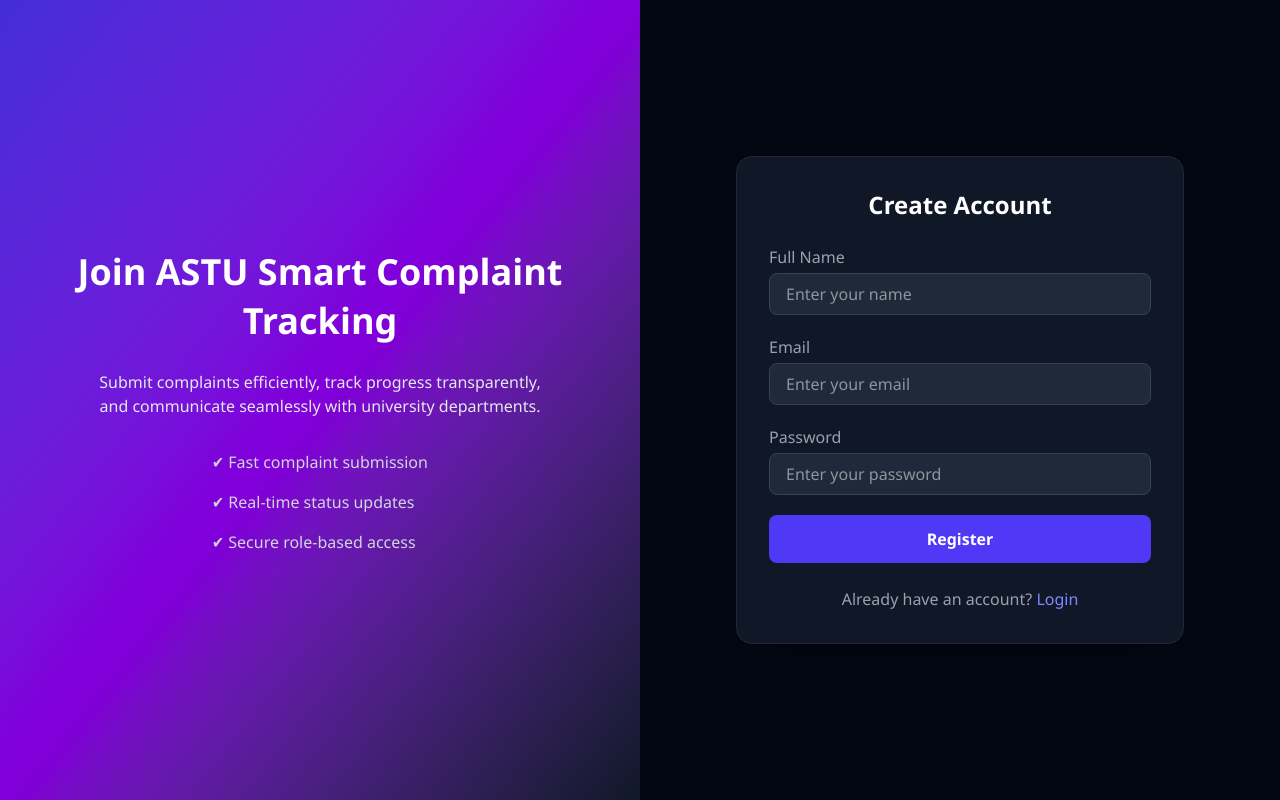
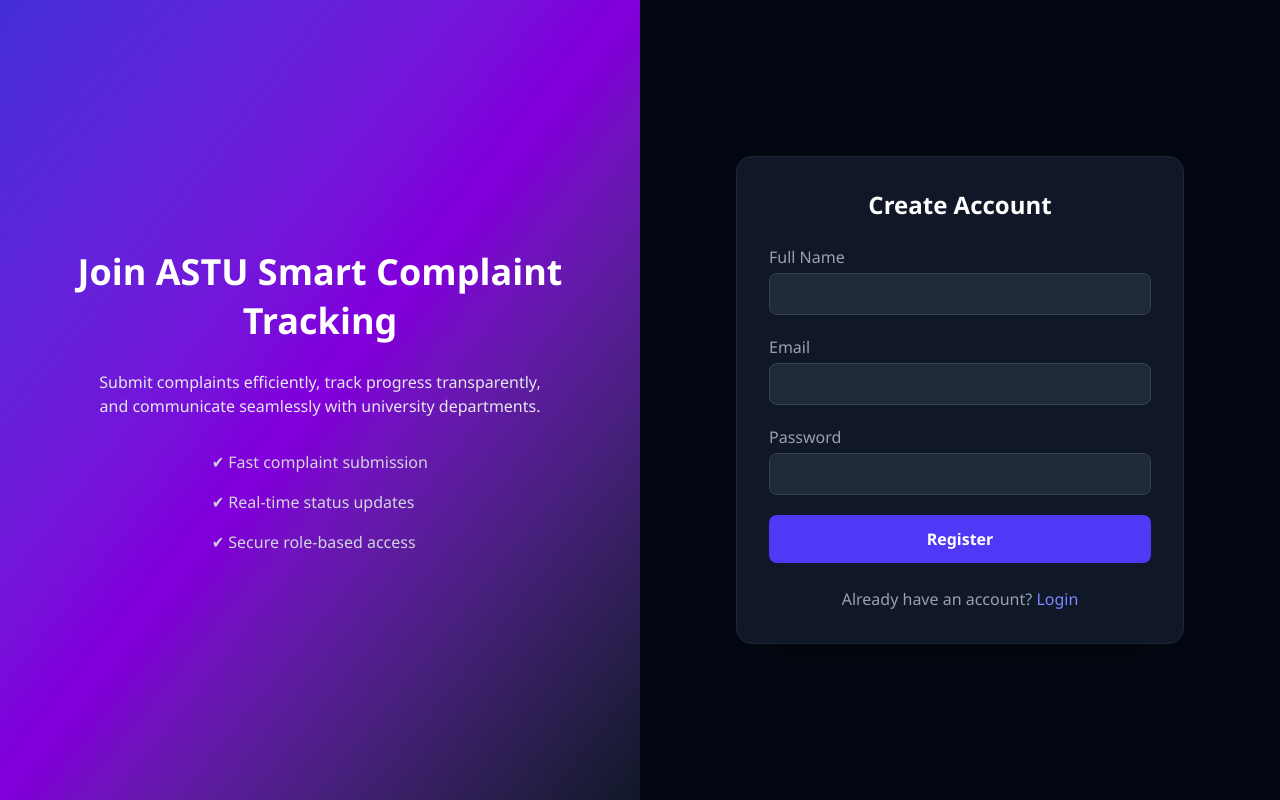
Before and after one commit to Teshome-Worku/astu-complaint-tracker, a React (Vite) app: page /register in a window 1280 px wide. Built offline with nearby package versions, Linux system fonts and the light colour scheme.

Commit message:
Implement user registration functionality with email validation and error handling

```diff
--- a/db.json
+++ b/db.json
@@ -4,5 +4,19 @@
         "name": "John Doe",
         "email": "john@example.com"
     }],
-    "complaints": []
+    "complaints": [{
+            "id": 1,
+            "userId": 1,
+            "title": "Broken Streetlight",
+            "description": "The streetlight on Main St. is broken and needs repair.",
+            "status": "Open"
+        },
+        {
+            "id": 2,
+            "userId": 1,
+            "title": "Pothole on Elm St.",
+            "description": "There is a large pothole on Elm St. that is causing issues for drivers.",
+            "status": "In Progress"
+        }
+    ]
 }
--- a/src/pages/Register.jsx
+++ b/src/pages/Register.jsx
@@ -1,9 +1,55 @@
-import { Link } from "react-router-dom";
+import { useState } from "react";
+import { useNavigate, Link } from "react-router-dom";
+import axios from "axios";
 
 function Register() {
+  const navigate = useNavigate();
+
+  const [formData, setFormData] = useState({
+    name: "",
+    email: "",
+    password: "",
+  });
+
+  const [error, setError] = useState("");
+
+  const handleChange = (e) => {
+    setFormData({
+      ...formData,
+      [e.target.name]: e.target.value,
+    });
+  };
+
+  const handleSubmit = async (e) => {
+    e.preventDefault();
+    setError("");
+
+    try {
+      // Check if email already exists
+      const res = await axios.get(
+        `http://localhost:5000/users?email=${formData.email}`
+      );
+
+      if (res.data.length > 0) {
+        setError("Email already registered");
+        return;
+      }
+
+      // Create new user with default role
+      await axios.post("http://localhost:5000/users", {
+        ...formData,
+        role: "student",
+      });
+
+      // Redirect to login
+      navigate("/login");
+    } catch (err) {
+      setError("Something went wrong");
+    }
+  };
+
   return (
     <div className="min-h-screen flex">
-
       {/* LEFT SIDE */}
       <div className="hidden md:flex w-1/2 bg-linear-to-br from-indigo-700 via-purple-700 to-gray-900 text-white flex-col justify-center items-center p-12">
         <h1 className="text-4xl font-extrabold mb-6 text-center leading-snug">
@@ -25,18 +71,23 @@
       {/* RIGHT SIDE */}
       <div className="flex w-full md:w-1/2 bg-gray-950 items-center justify-center p-8">
         <div className="w-full max-w-md bg-gray-900 border border-gray-800 rounded-2xl shadow-2xl p-8">
-
           <h2 className="text-2xl font-bold text-white mb-6 text-center">
             Create Account
           </h2>
 
-          <form className="space-y-5">
+          {error && (
+            <p className="mb-4 text-red-500 text-sm text-center">{error}</p>
+          )}
 
+          <form className="space-y-5" onSubmit={handleSubmit}>
             <div>
               <label className="block text-gray-400 mb-1">Full Name</label>
               <input
                 type="text"
-                placeholder="Enter your name"
+                name="name"
+                value={formData.name}
+                onChange={handleChange}
+                required
                 className="w-full px-4 py-2 bg-gray-800 border border-gray-700 rounded-lg text-white focus:outline-none focus:border-indigo-500"
               />
             </div>
@@ -45,7 +96,10 @@
               <label className="block text-gray-400 mb-1">Email</label>
               <input
                 type="email"
-                placeholder="Enter your email"
+                name="email"
+                value={formData.email}
+                onChange={handleChange}
+                required
                 className="w-full px-4 py-2 bg-gray-800 border border-gray-700 rounded-lg text-white focus:outline-none focus:border-indigo-500"
               />
             </div>
@@ -54,7 +108,10 @@
               <label className="block text-gray-400 mb-1">Password</label>
               <input
                 type="password"
-                placeholder="Enter your password"
+                name="password"
+                value={formData.password}
+                onChange={handleChange}
+                required
                 className="w-full px-4 py-2 bg-gray-800 border border-gray-700 rounded-lg text-white focus:outline-none focus:border-indigo-500"
               />
             </div>
@@ -65,7 +122,6 @@
             >
               Register
             </button>
-
           </form>
 
           <p className="text-gray-400 text-center mt-6">
@@ -74,10 +130,8 @@
               Login
             </Link>
           </p>
-
         </div>
       </div>
-
     </div>
   );
 }
```
